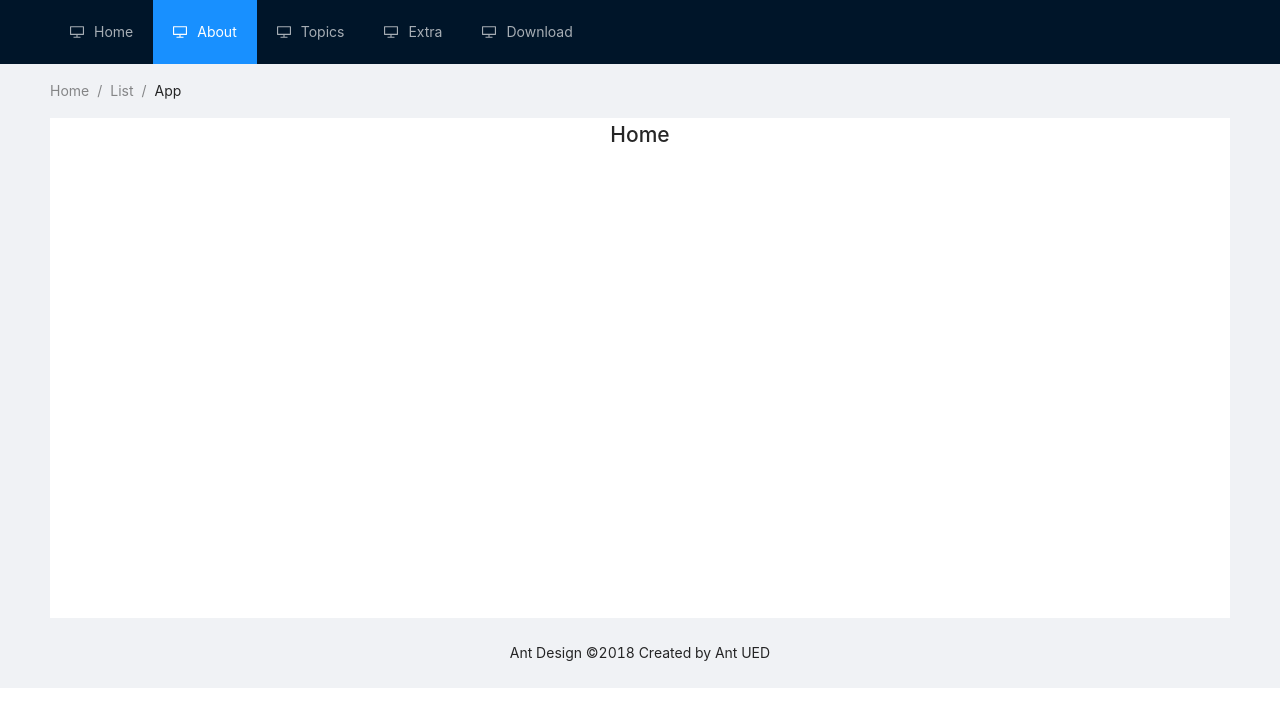
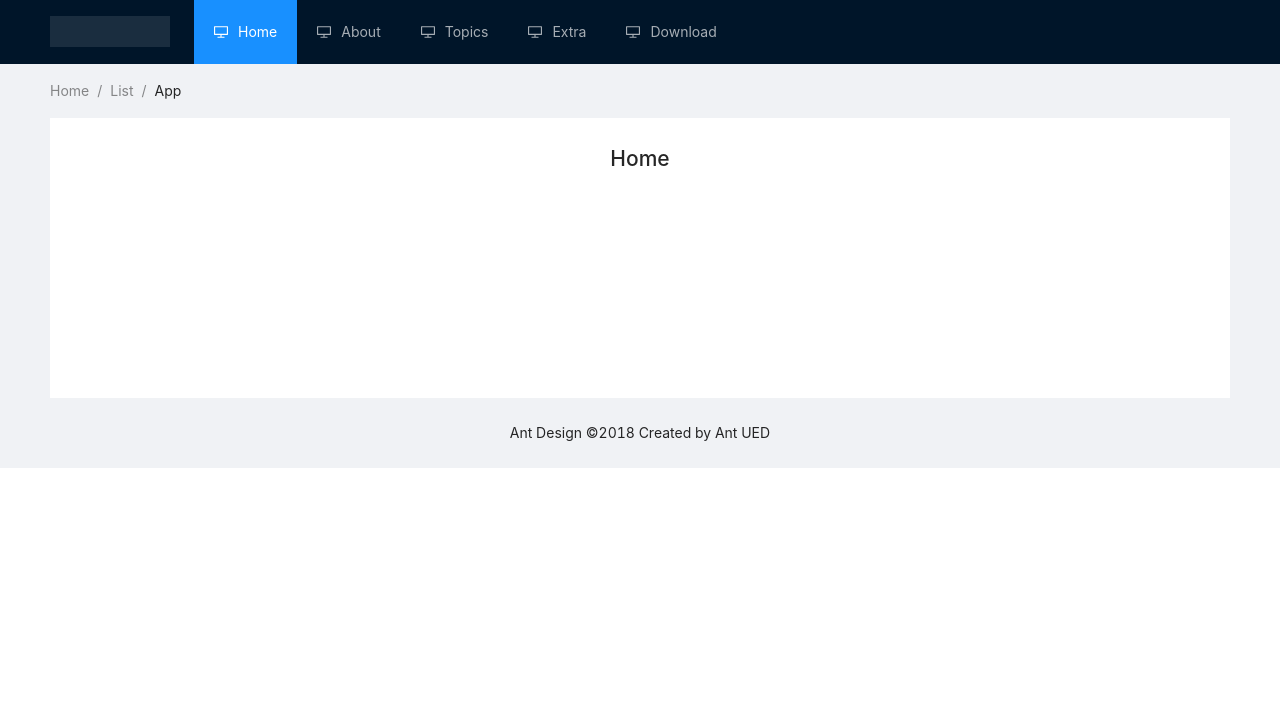
Before and after one commit to bolu-atx/courtbooker, a React (Create React App) app: page / in a window 1280 px wide. Shown: the top 726 px of the page. Built offline with nearby package versions, Linux system fonts and the light colour scheme.

Commit message:
refactor things around

```diff
--- a/src/App.css
+++ b/src/App.css
@@ -15,30 +15,22 @@
   }
 }
 
-.App-header {
-  background-color: #282c34;
-  min-height: 100vh;
-  display: flex;
-  flex-direction: column;
-  align-items: center;
-  justify-content: center;
-  font-size: calc(10px + 2vmin);
-  color: white;
+.site-layout-content {
+  min-height: 280px;
+  padding: 24px;
+  background: #fff;
 }
-
-.App-link {
-  color: #61dafb;
+.logo {
+  float: left;
+  width: 120px;
+  height: 31px;
+  margin: 16px 24px 16px 0;
+  background: rgba(255, 255, 255, 0.1);
 }
-
-@keyframes App-logo-spin {
-  from {
-    transform: rotate(0deg);
+.ant-row-rtl .logo {
+  float: right;
+  margin: 16px 0 16px 24px;
+}
+  [data-theme="dark"] .site-layout-content {
+    background: #141414;
   }
-  to {
-    transform: rotate(360deg);
-  }
-}
-.site-layout-content {
-  background-color: #fff;
-  min-height:500px;
-}
--- a/src/App.js
+++ b/src/App.js
@@ -1,55 +1,36 @@
+import React, { useEffect } from "react";
+import "antd/dist/antd.css";
 import "./App.css";
-import React from "react";
-import ReactDOM from "react-dom";
-import "antd/dist/antd.css";
 import "./index.css";
-import {
-  BrowserRouter as Router,
-  Switch,
-  Route,
-  Link,
-  useRouteMatch,
-  useParams,
-} from "react-router-dom";
+import { navigation, site } from "./content/config";
 
-import About from './pages/about';
-import Home from './pages/home';
-import Topics from './pages/topics';
+import { BrowserRouter as Router, Switch, Route} from "react-router-dom";
 
-import { DesktopOutlined } from "@ant-design/icons";
-import { Layout, Menu, Breadcrumb } from "antd";
+import About from "./pages/about";
+import Home from "./pages/home";
+import Topics from "./pages/topics";
 
-const { Header, Content, Footer } = Layout;
-const navigation = [ "/","About", "Topics", "Extra","Download"];
+import { Layout, Menu } from "antd";
+import { MyFooter, MyBreadcrumb, MyMenu } from "./components/layout";
+
+const { Header, Content } = Layout;
+
 function App() {
+  // set the site title
+  useEffect(() => {
+    document.title = `${site.title} - ${site.tagline}`;
+  }, []);
+
   return (
     <Router>
       <div className="App">
         <Layout className="layout">
           <Header>
             <div className="logo" />
-            <Menu theme="dark" mode="horizontal" defaultSelectedKeys={["2"]}>
-              {new Array(navigation.length).fill(null).map((_, index) => {
-                const len = navigation.length;
-                const key = index + 1;
-                return (
-                  <Menu.Item
-                    key={key}
-                    icon={<DesktopOutlined />}
-                  >
-                    <Link to={navigation[index % len]} />
-                    {navigation[index % len] == '/'? 'Home' : navigation[index % len]}
-                    </Menu.Item>
-                );
-              })}
-            </Menu>
+            <MyMenu navigation={navigation}/>
           </Header>
           <Content style={{ padding: "0 50px" }}>
-            <Breadcrumb style={{ margin: "16px 0" }}>
-              <Breadcrumb.Item>Home</Breadcrumb.Item>
-              <Breadcrumb.Item>List</Breadcrumb.Item>
-              <Breadcrumb.Item>App</Breadcrumb.Item>
-            </Breadcrumb>
+            <MyBreadcrumb />
             <div className="site-layout-content">
               <Switch>
                 <Route path="/about">
@@ -65,9 +46,7 @@ function App() {
               </Switch>
             </div>
           </Content>
-          <Footer style={{ textAlign: "center" }}>
-            Ant Design ©2018 Created by Ant UED
-          </Footer>
+          <MyFooter />
         </Layout>
       </div>
     </Router>
--- /dev/null
+++ b/src/components/layout.js
@@ -0,0 +1,42 @@
+import { Layout, Breadcrumb, Menu } from "antd";
+import { Link } from "react-router-dom";
+import { DesktopOutlined } from "@ant-design/icons";
+const { Footer } = Layout;
+
+function MyFooter() {
+  return (
+    <Footer style={{ textAlign: "center" }}>
+      Ant Design ©2018 Created by Ant UED
+    </Footer>
+  );
+}
+
+function MyBreadcrumb() {
+  return (
+    <Breadcrumb style={{ margin: "16px 0" }}>
+      <Breadcrumb.Item>Home</Breadcrumb.Item>
+      <Breadcrumb.Item>List</Breadcrumb.Item>
+      <Breadcrumb.Item>App</Breadcrumb.Item>
+    </Breadcrumb>
+  );
+}
+
+function MyMenu(props) {
+  const navigation = props.navigation;
+  return (
+    <Menu theme="dark" mode="horizontal" defaultSelectedKeys={["1"]}>
+      {new Array(navigation.length).fill(null).map((_, index) => {
+        const len = navigation.length;
+        const key = index + 1;
+        return (
+          <Menu.Item key={key} icon={<DesktopOutlined />}>
+            <Link to={navigation[index % len]} />
+            {navigation[index % len] == "/" ? "Home" : navigation[index % len]}
+          </Menu.Item>
+        );
+      })}
+    </Menu>
+  );
+}
+
+export { MyFooter, MyBreadcrumb, MyMenu };
--- /dev/null
+++ b/src/content/config.js
@@ -0,0 +1,9 @@
+const site  = {
+	title : "CourtBooker",
+	tagline: "Booking made easy!",
+	logo_url : "logo.png"
+}
+
+const navigation = [ "/","About", "Topics", "Extra","Download"];
+
+export {navigation, site};
```
